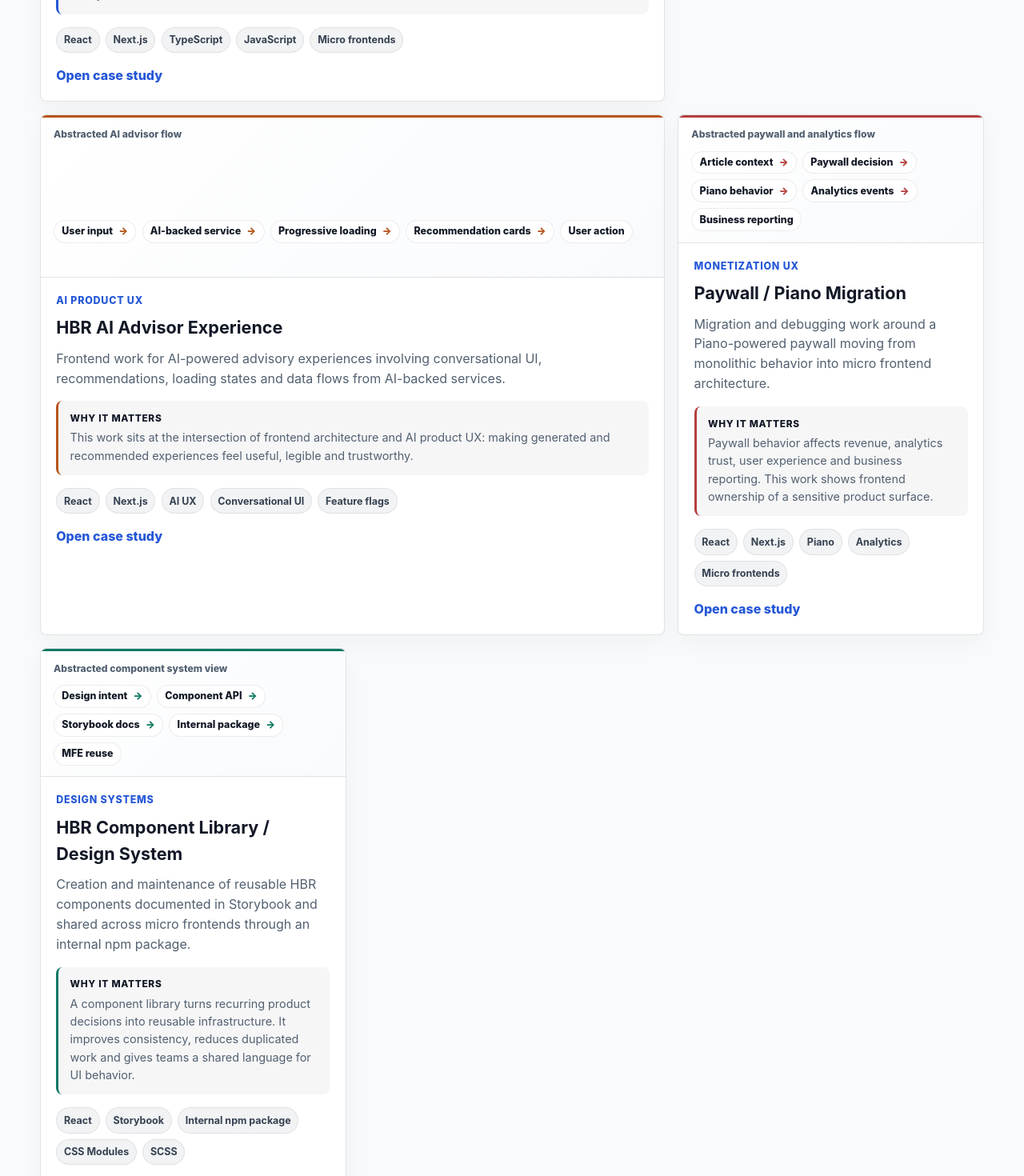
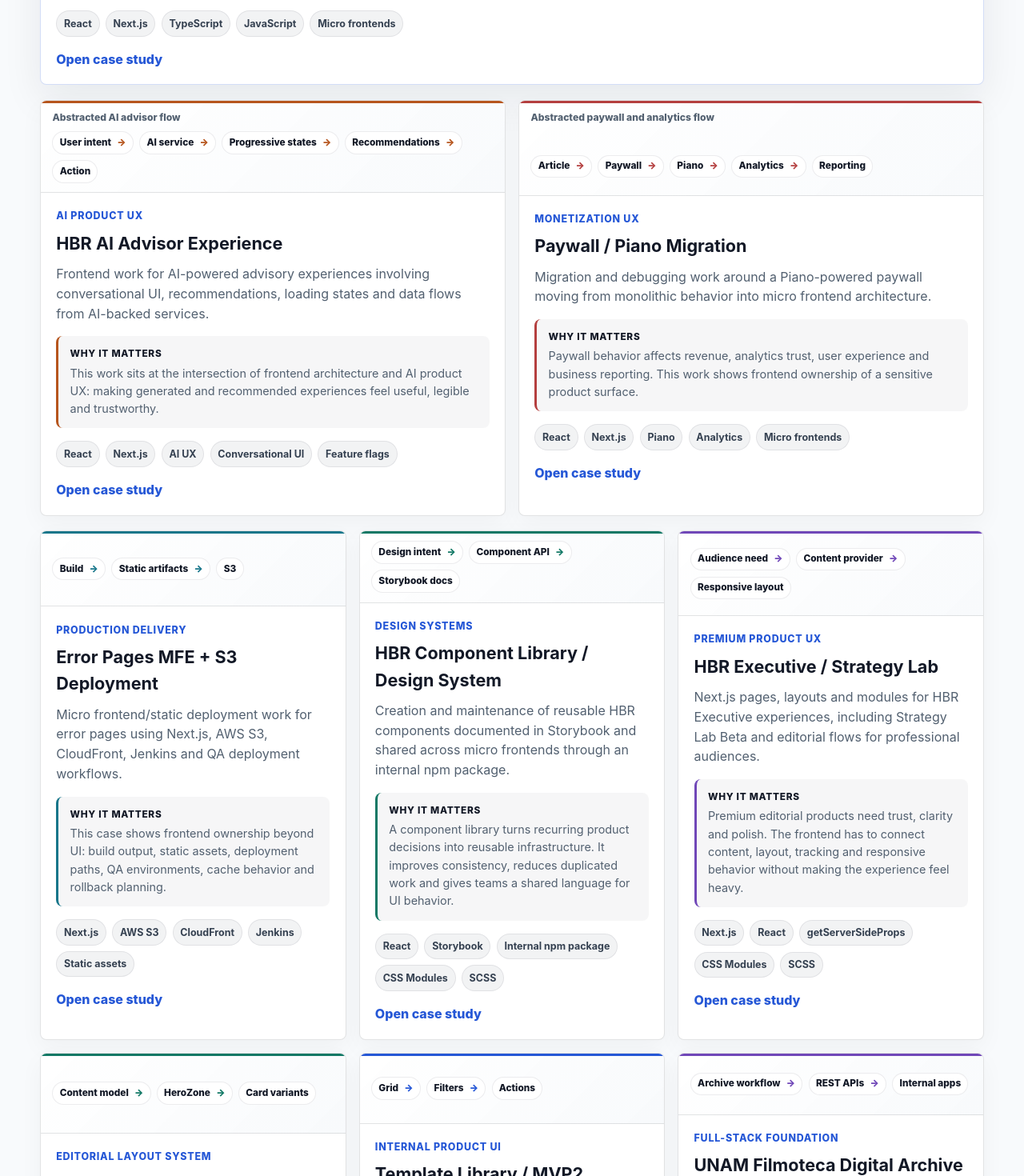
Before and after one commit to mcomi/portfolio, a Next.js app: page / in a window 1280 px wide. Shown: the part 3720-5190 px from the top of the page at 80% size. Built offline with nearby package versions, Linux system fonts and the light colour scheme.

Commit message:
feat: refine selected work hierarchy

```diff
--- a/components/CaseStudyCard.tsx
+++ b/components/CaseStudyCard.tsx
@@ -5,12 +5,13 @@
 
 type CaseStudyCardProps = {
   study: CaseStudy;
+  className?: string;
 };
 
-export default function CaseStudyCard({ study }: CaseStudyCardProps) {
+export default function CaseStudyCard({ study, className }: CaseStudyCardProps) {
   return (
     <Link
-      className={`${styles.caseCard} ${styles[`accent-${study.accent}`]}`}
+      className={`${styles.caseCard} ${styles[`accent-${study.accent}`]} ${className ?? ""}`}
       href={`/work/${study.slug}`}
     >
       <CaseStudyVisual study={study} compact />
--- a/data/portfolio.ts
+++ b/data/portfolio.ts
@@ -134,7 +134,7 @@
     confidentiality: "Private enterprise work - details abstracted for confidentiality.",
     visual: {
       caption: "Abstracted architecture view - no proprietary details",
-      steps: ["Legacy surface", "Micro frontend boundary", "Shared providers", "Reusable UI", "QA and release"],
+      steps: ["Legacy surface", "MFE boundary", "Shared providers", "Reusable UI", "QA/release"],
     },
     deepDive: [
       {
@@ -261,7 +261,7 @@
     confidentiality: "Private enterprise work - details abstracted for confidentiality.",
     visual: {
       caption: "Abstracted AI advisor flow - no proprietary details",
-      steps: ["User input", "AI-backed service", "Progressive loading", "Recommendation cards", "User action"],
+      steps: ["User intent", "AI service", "Progressive states", "Recommendations", "Action"],
     },
     deepDive: [
       {
@@ -314,7 +314,7 @@
     confidentiality: "Private enterprise work - details abstracted for confidentiality.",
     visual: {
       caption: "Abstracted paywall and analytics flow - no proprietary details",
-      steps: ["Article context", "Paywall decision", "Piano behavior", "Analytics events", "Business reporting"],
+      steps: ["Article", "Paywall", "Piano", "Analytics", "Reporting"],
     },
     deepDive: [
       {
@@ -367,7 +367,7 @@
     confidentiality: "Private enterprise work - details abstracted for confidentiality.",
     visual: {
       caption: "Abstracted deployment flow - no proprietary details",
-      steps: ["Next.js build", "Static artifacts", "S3 sync", "CloudFront", "QA/prod rollback"],
+      steps: ["Build", "Static artifacts", "S3", "CloudFront", "Rollback"],
     },
     deepDive: [
       {
@@ -498,14 +498,14 @@
   "hbr-frontend-modernization",
   "hbr-ai-advisor-experience",
   "paywall-piano-migration",
-  "hbr-component-library-design-system",
 ];
 
 export const additionalCaseSlugs = [
+  "error-pages-mfe-s3-deployment",
+  "hbr-component-library-design-system",
   "hbr-executive-strategy-lab",
-  "error-pages-mfe-s3-deployment",
+  "editorial-layout-system-herozone",
   "template-library-mvp2",
-  "editorial-layout-system-herozone",
   "unam-filmoteca-digital-archive",
 ];
 
--- a/pages/index.tsx
+++ b/pages/index.tsx
@@ -6,6 +6,7 @@
 import {
   bring,
   currentFocus,
+  getAdditionalCaseStudies,
   getFeaturedCaseStudies,
   githubActivityShortNote,
   organizations,
@@ -17,6 +18,8 @@
 
 export default function HomePage() {
   const featuredCases = getFeaturedCaseStudies();
+  const additionalCases = getAdditionalCaseStudies();
+  const [flagshipCase, ...secondaryCases] = featuredCases;
 
   return (
     <SiteLayout title="Manuel Comi — Senior Frontend Engineer">
@@ -111,10 +114,18 @@
           title="Case studies built around modernization, systems and business-critical UX."
           text="These are written as senior engineering case studies: context, problem, role, approach and impact, without invented metrics."
         />
-        <div className={styles.cardsGrid}>
-          {featuredCases.map((study) => (
-            <CaseStudyCard key={study.slug} study={study} />
-          ))}
+        <div className={styles.selectedWorkLayout}>
+          {flagshipCase ? <CaseStudyCard className={styles.flagshipCase} study={flagshipCase} /> : null}
+          <div className={styles.secondaryWorkGrid}>
+            {secondaryCases.map((study) => (
+              <CaseStudyCard key={study.slug} study={study} />
+            ))}
+          </div>
+          <div className={styles.additionalWorkGrid}>
+            {additionalCases.map((study) => (
+              <CaseStudyCard key={study.slug} study={study} />
+            ))}
+          </div>
         </div>
       </section>
 
--- a/styles/portfolio.module.css
+++ b/styles/portfolio.module.css
@@ -292,6 +292,27 @@
   transform: translateY(-2px);
 }
 
+.selectedWorkLayout {
+  display: grid;
+  gap: 1rem;
+}
+
+.secondaryWorkGrid,
+.additionalWorkGrid {
+  display: grid;
+  gap: 1rem;
+  grid-template-columns: 1fr;
+}
+
+.flagshipCase {
+  border-color: rgba(37, 87, 214, 0.2);
+  box-shadow: 0 18px 50px rgba(18, 24, 38, 0.08);
+}
+
+.flagshipCase .caseBody h3 {
+  font-size: clamp(1.55rem, 3vw, 2rem);
+}
+
 .cardKicker {
   color: var(--blue);
   display: block;
@@ -366,9 +387,9 @@
   border-bottom: 1px solid var(--line);
   box-shadow: inset 0 3px 0 var(--accent);
   display: grid;
-  gap: 0.65rem;
-  min-height: 6.5rem;
-  padding: 0.95rem 1rem 0.85rem;
+  gap: 0.45rem;
+  min-height: 5.8rem;
+  padding: 0.75rem 0.9rem 0.72rem;
 }
 
 .caseFlowStrip > span {
@@ -394,11 +415,12 @@
   border-radius: 999px;
   color: var(--ink);
   display: inline-flex;
-  font-size: 0.78rem;
+  font-size: 0.74rem;
   font-weight: 800;
   line-height: 1.1;
   min-height: 1.8rem;
-  padding: 0.38rem 0.58rem;
+  padding: 0.36rem 0.52rem;
+  white-space: nowrap;
 }
 
 .caseFlowStrip li:not(:last-child)::after {
@@ -406,6 +428,25 @@
   content: "→";
   font-weight: 900;
   margin-left: 0.45rem;
+}
+
+.additionalWorkGrid .caseFlowStrip li:nth-child(n + 4) {
+  display: none;
+}
+
+.additionalWorkGrid .caseFlowStrip {
+  align-content: center;
+  gap: 0;
+  min-height: 4.8rem;
+}
+
+.additionalWorkGrid .caseFlowStrip > span {
+  display: none;
+}
+
+.additionalWorkGrid .caseFlowStrip li:nth-child(3)::after {
+  content: "";
+  margin-left: 0;
 }
 
 .cardLinkText {
@@ -766,6 +807,14 @@
     grid-template-columns: repeat(2, minmax(0, 1fr));
   }
 
+  .secondaryWorkGrid {
+    grid-template-columns: repeat(2, minmax(0, 1fr));
+  }
+
+  .additionalWorkGrid {
+    grid-template-columns: repeat(2, minmax(0, 1fr));
+  }
+
   .metricGrid {
     grid-template-columns: repeat(2, minmax(0, 1fr));
   }
@@ -784,7 +833,7 @@
   }
 
   .caseFlowStrip {
-    min-height: 7rem;
+    min-height: 6.1rem;
   }
 
   .visualFlow {
@@ -806,13 +855,11 @@
     grid-template-columns: repeat(3, minmax(0, 1fr));
   }
 
-  .caseCard:first-child,
-  .caseCard:nth-child(2) {
-    grid-column: span 2;
+  .selectedWorkLayout {
+    gap: 1.15rem;
   }
 
-  .caseCard:first-child .caseVisual,
-  .caseCard:nth-child(2) .caseVisual {
-    min-height: 16rem;
+  .additionalWorkGrid {
+    grid-template-columns: repeat(auto-fit, minmax(340px, 1fr));
   }
 }
```
Also changed, not shown: pages/work/index.tsx (+9 -5 lines).
